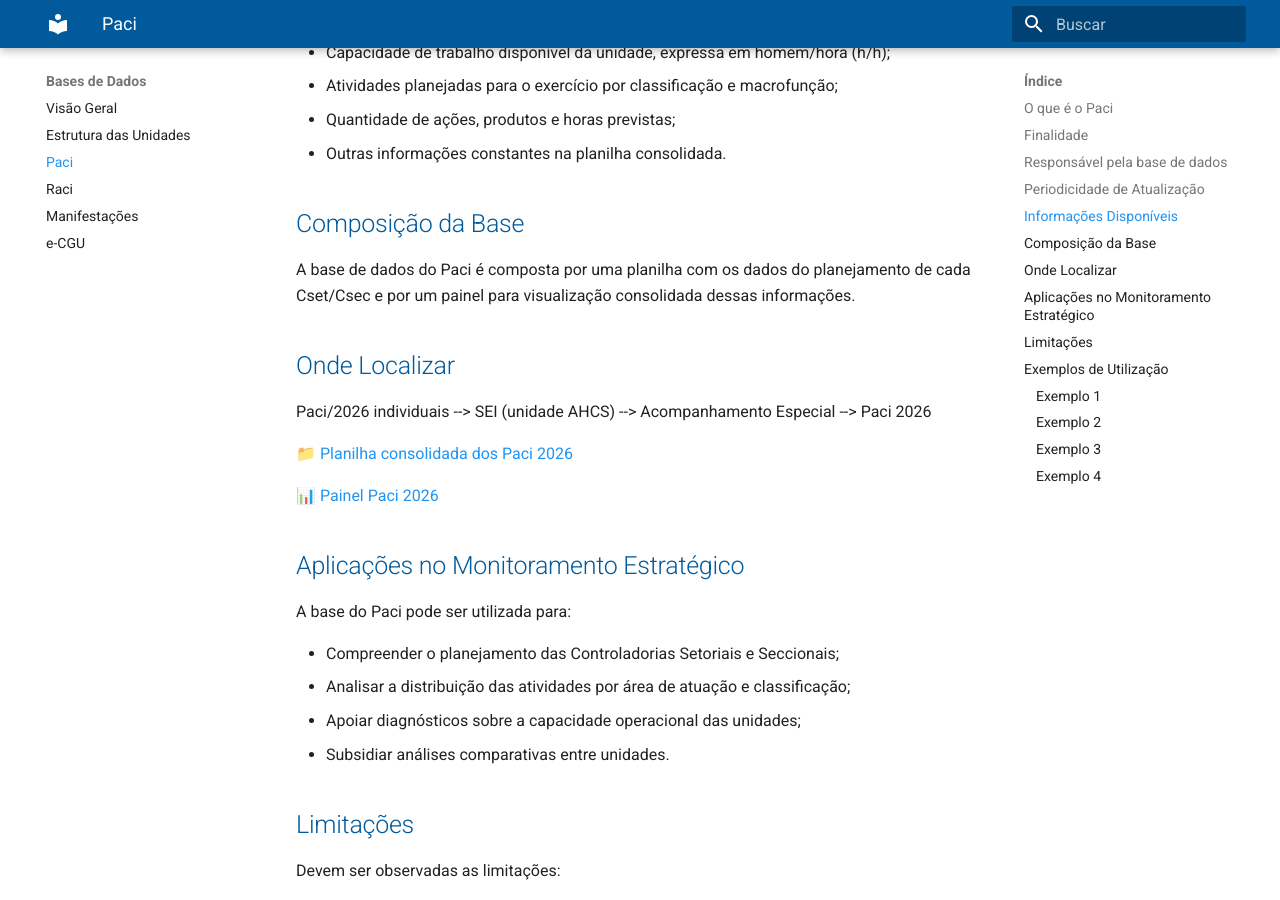
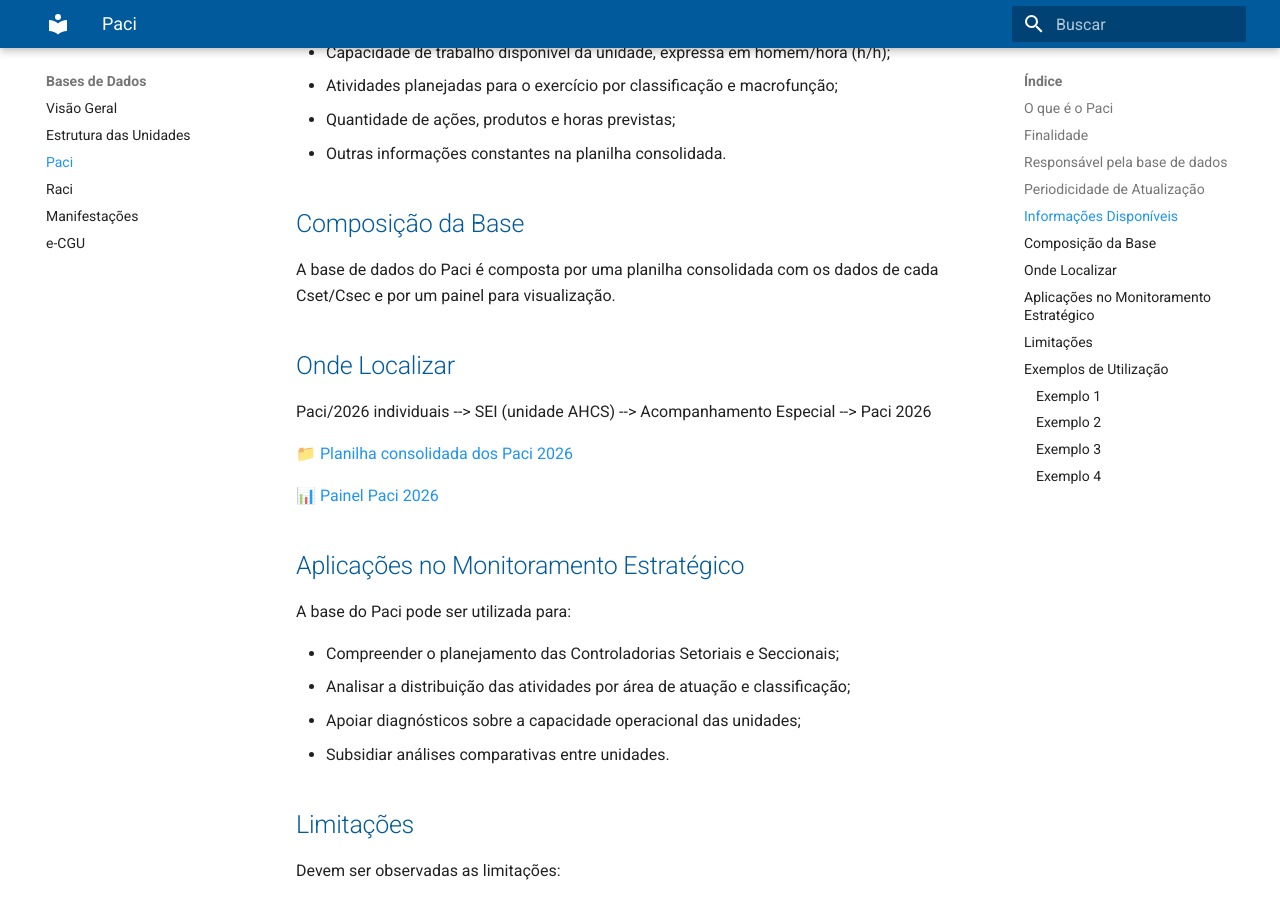
Before and after one commit to CGEMG-AHCS/guia-monitoramento-estrategico, an MkDocs documentation site: the page built from docs/bases-dados/paci.md, in a window 1280 px wide and 900 px high, scrolled down 1449 px. Built offline with MkDocs 1.6.1 and Material for MkDocs 9.7.7, drawn with Linux system fonts in a browser that asks for light colours.

Commit message:
Update paci.md

```diff
--- a/docs/bases-dados/paci.md
+++ b/docs/bases-dados/paci.md
@@ -38,7 +38,7 @@
 
 ## Composição da Base
 
-A base de dados do Paci é composta por uma planilha com os dados do planejamento de cada Cset/Csec e por um painel para visualização consolidada dessas informações.
+A base de dados do Paci é composta por uma planilha consolidada com os dados de cada Cset/Csec e por um painel para visualização.
 
 ## Onde Localizar
 
```
